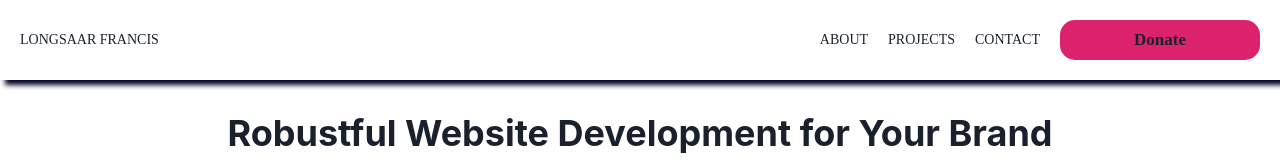
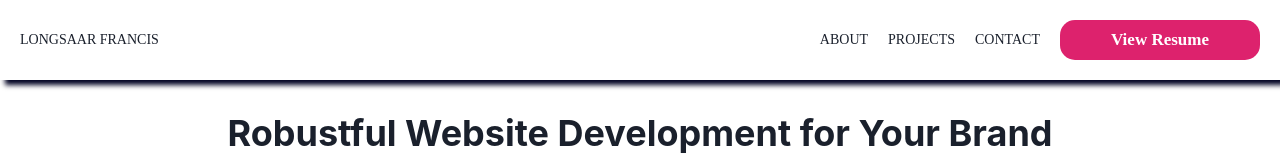
Before and after one commit to jahrulezfrancis/my--portfolio, a React (Create React App) app: page / in a window 1280 px wide. Shown: the top 160 px of the page. Built offline with nearby package versions, Linux system fonts and the light colour scheme.

Commit message:
Updating navigation items

```diff
--- a/src/Components/Common/Donations/Donation.jsx
+++ b/src/Components/Common/Donations/Donation.jsx
@@ -1,6 +1,6 @@
 import React, { useState } from 'react'
-import {ReactComponent as MasterCard} from "../../../Assets/Images/mc_symbol.svg"
-import {ReactComponent as USDC} from "../../../Assets/Images/usd.svg"
+import { ReactComponent as MasterCard } from "../../../Assets/Images/mc_symbol.svg"
+import { ReactComponent as USDC } from "../../../Assets/Images/usd.svg"
 import SolidButton from '../SolidButton'
 import { Button, Modal, ModalOverlay, ModalContent, ModalHeader, ModalBody, ModalFooter, ModalCloseButton, useDisclosure, HStack, Icon } from '@chakra-ui/react';
 
@@ -12,7 +12,7 @@ function Donations() {
 
     return (
         <>
-            <SolidButton onClick={onOpen} title="Donate" />
+            <SolidButton color='white' onClick={onOpen} title="View Resume" />
             <Modal isOpen={isOpen} onClose={onClose}>
                 <ModalOverlay
                     bg='light'
@@ -21,13 +21,13 @@ function Donations() {
                     backdropBlur='2px'
                 />
                 <ModalContent>
-                    <ModalHeader>Donation</ModalHeader>
+                    <ModalHeader>My Resume</ModalHeader>
                     <ModalCloseButton />
                     <ModalBody>
-                    <HStack>
-                        <Icon color="#FF9142" fontSize="70px" as={MasterCard} />
-                        <Icon color="" fontSize="60px" as={USDC} />
-                    </HStack>
+                        <HStack>
+                            <Icon color="#FF9142" fontSize="70px" as={MasterCard} />
+                            <Icon color="" fontSize="60px" as={USDC} />
+                        </HStack>
                     </ModalBody>
                     <ModalFooter>
                         <Button onClick={onClose}>Close</Button>
```
